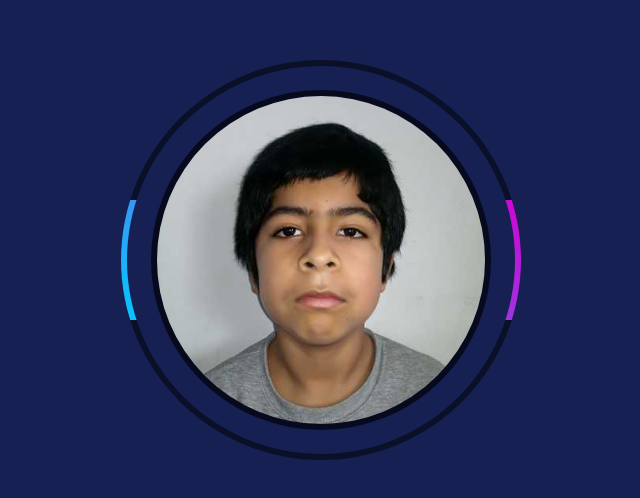
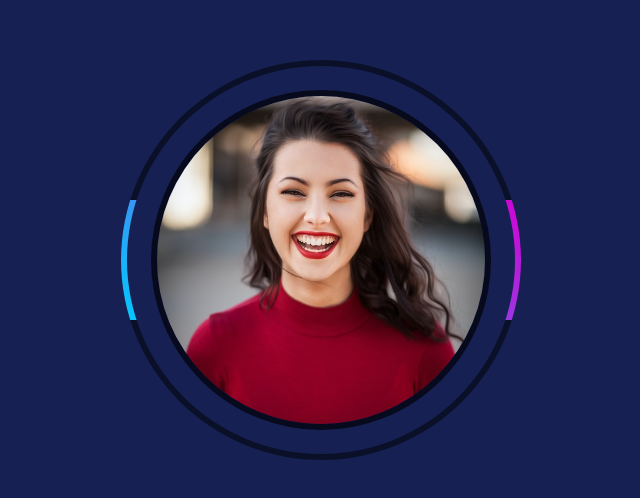
Before and after one commit to renzoov/dise-os-online-tutorials, a plain HTML site: page Border/CSS Border Animation and Image Hover Effects/index.html in a window 1280 px wide. Shown: the part 140-638 px from the top of the page, without its empty margins (319-959 px from the left). Drawn offline with Linux system fonts and the light colour scheme.

Commit message:
cambiando foto

```diff
--- a/Border/CSS Border Animation and Image Hover Effects/index.html
+++ b/Border/CSS Border Animation and Image Hover Effects/index.html
@@ -13,7 +13,7 @@
 <body>
   <div class="box">
     <div class="content">
-      <img src="Thiago.jpg" alt="photo">
+      <img src="person1.jpg" alt="photo">
       <h2>Thiago<br><span>Osorio Mayhuiri</span></h2>
       <a href="#">Hire me</a>
     </div>
```
Also changed, not shown: Border/CSS Border Animation and Image Hover Effects/Thiago.jpg (deleted), Border/CSS Border Animation and Image Hover Effects/person1.jpg (added).
